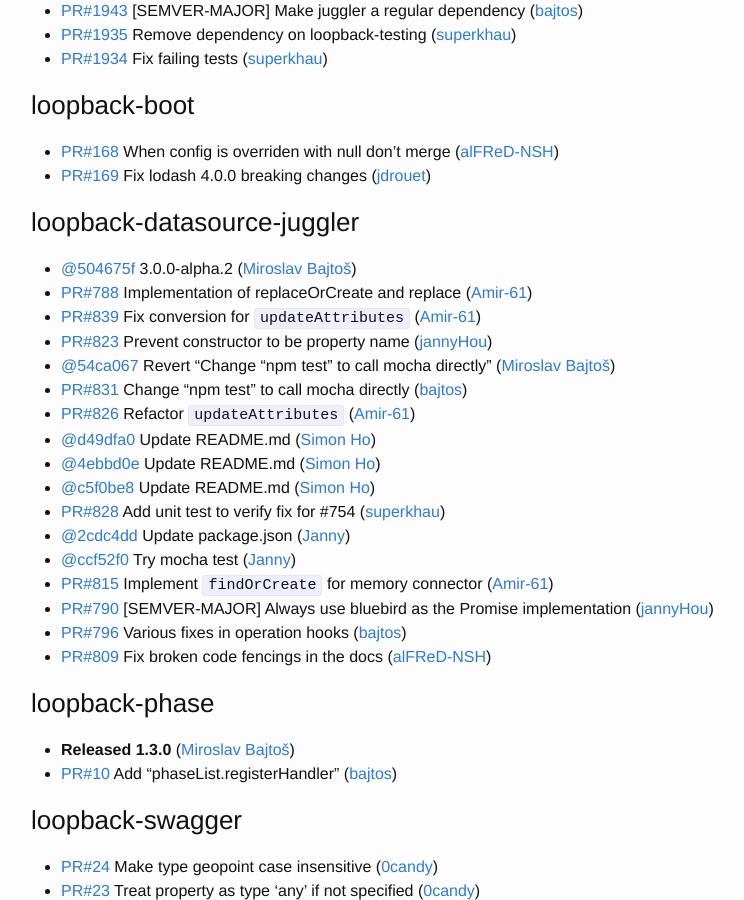
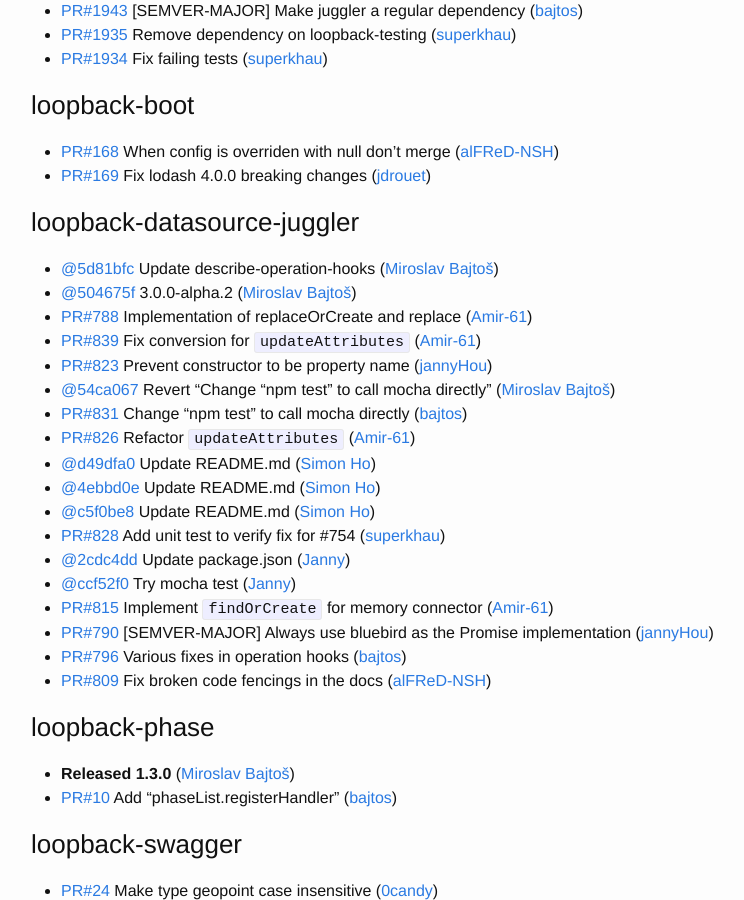
Before and after one commit to strongloop/loopback, a Jekyll site: the page built from index.md, in a window 1280 px wide and 900 px high, scrolled down 863 px. Shown: the whole window, without its empty margins (239-983 px from the left). Built offline with Jekyll 4.4.1, drawn with Linux system fonts in a browser that asks for light colours.

Commit message:
Update changelog

```diff
--- a/index.md
+++ b/index.md
@@ -43,6 +43,7 @@
 
 
 ### loopback-datasource-juggler
+ * [@5d81bfc](https://github.com/strongloop/loopback-datasource-juggler/commit/5d81bfc58b0b7b22dba466f529a5da8ceae75a9e) Update describe-operation-hooks ([Miroslav Bajtoš](https://github.com/bajtos))
  * [@504675f](https://github.com/strongloop/loopback-datasource-juggler/commit/504675fc78715f7e4bf4bb3a7ccf36125e8a4a7c) 3.0.0-alpha.2 ([Miroslav Bajtoš](https://github.com/bajtos))
  * [PR#788](https://github.com/strongloop/loopback-datasource-juggler/pull/788) Implementation of replaceOrCreate and replace ([Amir-61](https://github.com/Amir-61))
  * [PR#839](https://github.com/strongloop/loopback-datasource-juggler/pull/839) Fix conversion for `updateAttributes` ([Amir-61](https://github.com/Amir-61))
```
